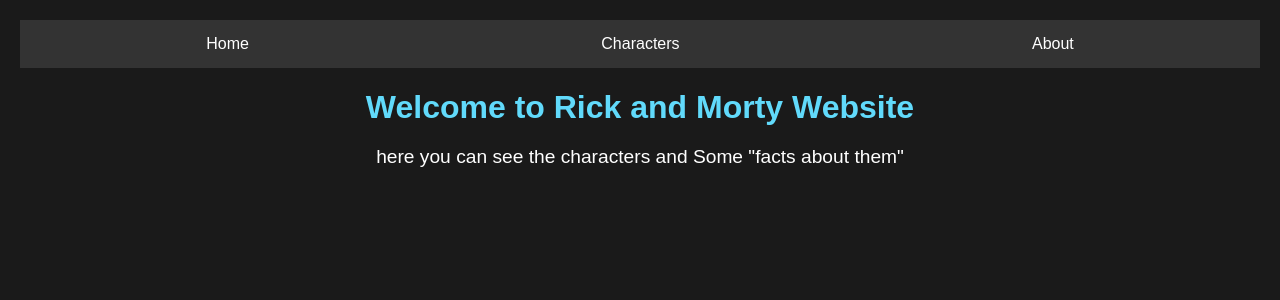
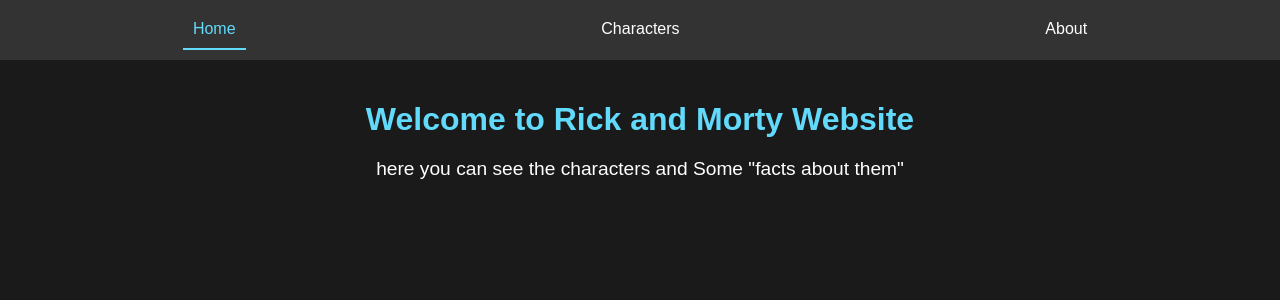
Before and after one commit to Edualvesilva/rick-and-morty, a Next.js app: page / in a window 1280 px wide. Shown: the top 300 px of the page. Built offline with nearby package versions, Linux system fonts and the light colour scheme.

Commit message:
Nav Com CSS

```diff
--- a/src/components/Menu.jsx
+++ b/src/components/Menu.jsx
@@ -34,10 +34,21 @@
   a {
     color: inherit;
     text-decoration: none;
-    padding: 5px;
-  }
+    padding: 10px;
+    border-bottom: 2px solid transparent;
+    transition: border-bottom-color 0.3s, color 0.3s;
 
-  &.active {
-    border-bottom: 2px solid #61dafb;
+    font-size: 16px;
+    font-weight: 500;
+
+    &:hover {
+      border-bottom-color: #61dafb;
+      color: #61dafb;
+    }
+
+    &.active {
+      border-bottom-color: #61dafb;
+      color: #61dafb;
+    }
   }
 `;
--- a/src/components/layout.jsx
+++ b/src/components/layout.jsx
@@ -3,7 +3,7 @@
   return (
     <div>
       <Menu />
-      <main></main>
+      <main>{children}</main>
     </div>
   );
 }
--- a/src/pages/_app.js
+++ b/src/pages/_app.js
@@ -1,5 +1,11 @@
 import "@/styles/globals.css";
-
+import Layout from "@/components/layout";
 export default function App({ Component, pageProps }) {
-  return <Component {...pageProps} />;
+  return (
+    <>
+      <Layout>
+        <Component {...pageProps} />
+      </Layout>
+    </>
+  );
 }
--- a/src/pages/about.js
+++ b/src/pages/about.js
@@ -1,5 +1,6 @@
 import styled from "styled-components";
 import Head from "next/head";
+import Layout from "@/components/layout";
 export default function About() {
   return (
     <>
--- a/src/pages/characters.js
+++ b/src/pages/characters.js
@@ -1,5 +1,6 @@
 import Head from "next/head";
 import styled from "styled-components";
+
 export async function getStaticProps() {
   try {
     const resposta = await fetch(`https://rickandmortyapi.com/api/character`);
--- a/src/pages/index.jsx
+++ b/src/pages/index.jsx
@@ -11,7 +11,6 @@
         <meta name="keywords" content="Rick and Morty" />
       </Head>
       <StyledHome>
-        <Layout />
         <h1>Welcome to Rick and Morty Website</h1>
         <p>here you can see the characters and Some "facts about them"</p>
       </StyledHome>
```
